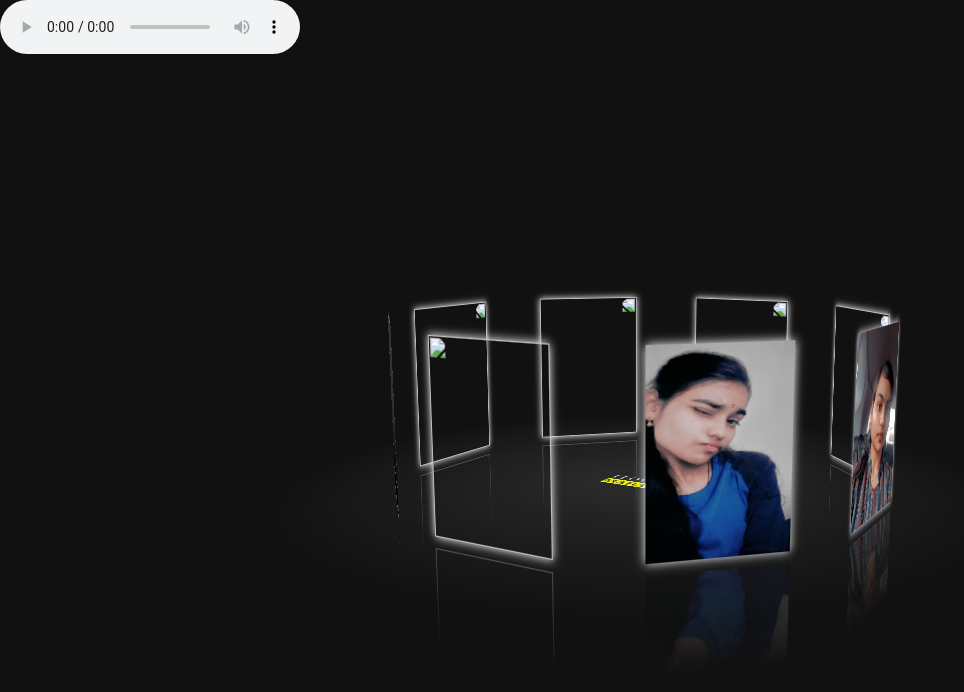
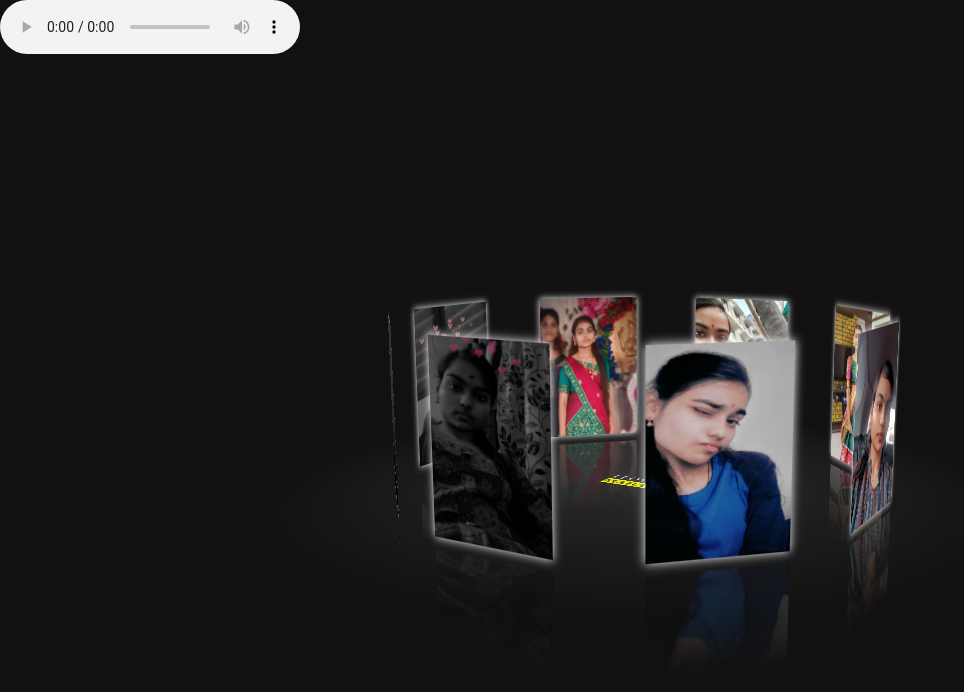
Before and after one commit to ranjithkuamr225/sorry, a plain HTML site: page index.html in a window 1280 px wide. Shown: the whole page, without its empty margins (0-964 px from the left). Drawn offline with Linux system fonts and the light colour scheme; grey boxes are pictures that could not be loaded.

Commit message:
Update index.html

```diff
--- a/index.html
+++ b/index.html
@@ -17,13 +17,13 @@
 
 
 
-    <img src="imgs/77.jpg" alt="">
+    <img src="imgs/77.jpeg" alt="">
     <img src="imgs/2.jpeg" alt="">
     <img src="imgs/3.jpeg" alt="">
-    <img src="imgs/4.jpg" alt="">
-    <img src="imgs/5.jpg" alt="">
-    <img src="imgs/6.jpg" alt="">
-    <img src="imgs/7.jpg" alt="">
+    <img src="imgs/4.jpeg" alt="">
+    <img src="imgs/5.jpeg" alt="">
+    <img src="imgs/6.jpeg" alt="">
+    <img src="imgs/7.jpeg" alt="">
 
 
     <video controls autoplay="autoplay" loop>
```
